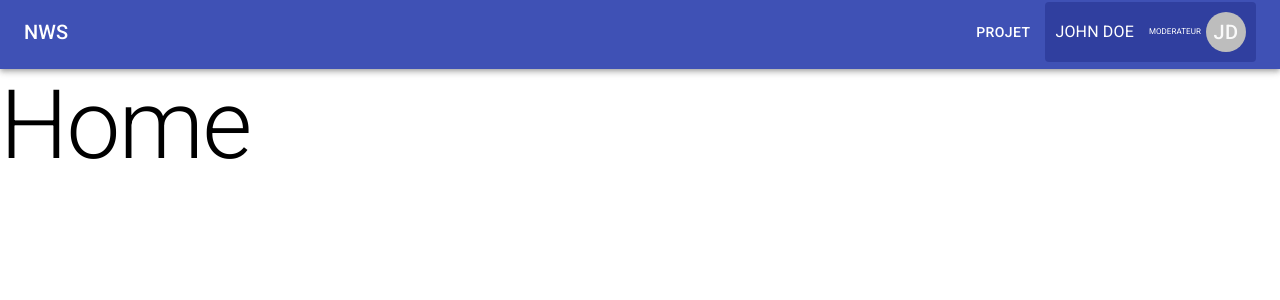
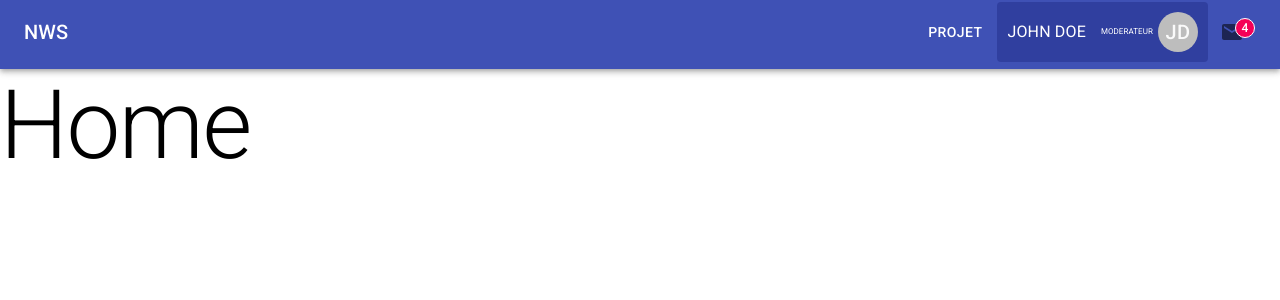
Before and after one commit to senkuu/NWS_SOCIAL_NETWORK_Frontend, a React (Create React App) app: page / in a window 1280 px wide. Both pictures are taken after a click on the button "LOGIN". Shown: the top 300 px of the page. Built offline with nearby package versions, Linux system fonts and the light colour scheme; no server answers.

Commit message:
Ajout notification icon

```diff
--- a/src/components/NavBar/components/UserProfile/UserProfile.tsx
+++ b/src/components/NavBar/components/UserProfile/UserProfile.tsx
@@ -2,18 +2,32 @@ import React, { Profiler, useState } from "react";
 import { Link } from "react-router-dom";
 
 // import material-ui components
-import { makeStyles, createStyles, Theme } from "@material-ui/core/styles";
+import { makeStyles, createStyles, withStyles, Theme } from "@material-ui/core/styles";
 import Avatar from "@material-ui/core/Avatar";
 import Typography from "@material-ui/core/Typography";
 import Button from "@material-ui/core/Button";
 import Menu from "@material-ui/core/Menu";
 import MenuItem from "@material-ui/core/MenuItem";
+import Badge from '@material-ui/core/Badge';
+import MailIcon from '@material-ui/icons/Mail';
+import IconButton from '@material-ui/core/IconButton';
 
 interface IUserProfileProps {
   username: string;
   role: string,
   disconnectUser: () => void;
 }
+
+const StyledBadge = withStyles((theme: Theme) =>
+  createStyles({
+    badge: {
+      right: -1,
+      top: 8,
+      border: `1px solid ${theme.palette.background.paper}`,
+      padding: '0 2px',
+    },
+  }),
+)(Badge);
 
 const useStyles = makeStyles((theme: Theme) =>
   createStyles({
@@ -91,6 +105,11 @@ function UserProfile(props: IUserProfileProps) {
           Profil
         </Link>
       </Menu>
+        <IconButton aria-label="cart">
+        <StyledBadge badgeContent={4} color="secondary">
+          <MailIcon />
+        </StyledBadge>
+        </IconButton>
     </React.Fragment>
   );
 }
```
